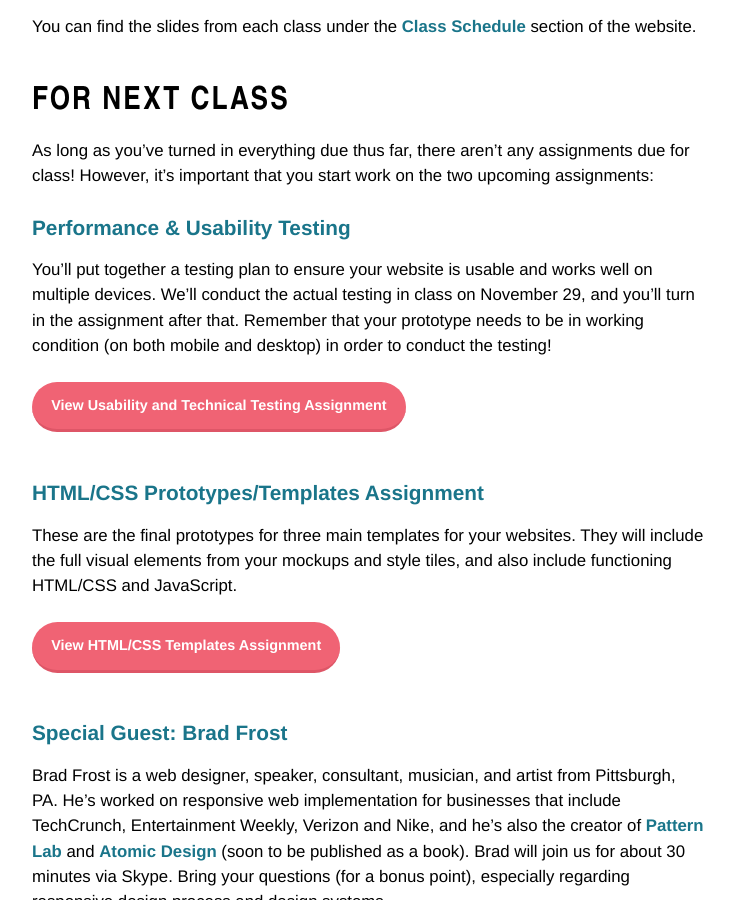
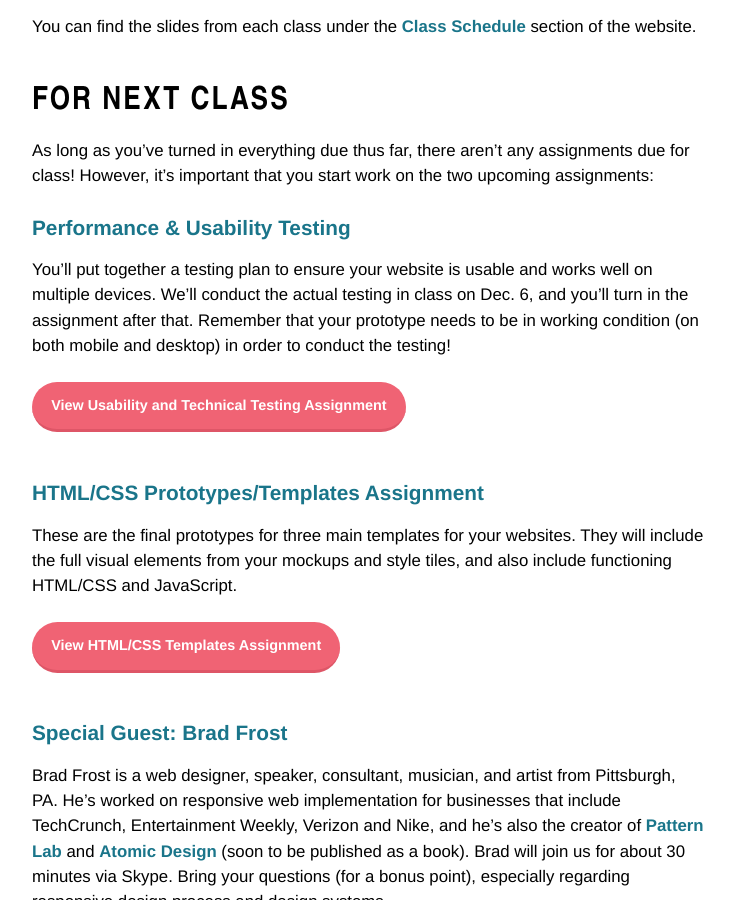
Before and after one commit to KentStateWeb/rwd, a Jekyll site: the page built from _posts/2016-11-20-week13-preview.md, in a window 1280 px wide and 900 px high, scrolled down 873 px. Shown: the whole window, without its empty margins (272-1006 px from the left). Built offline with Jekyll 4.4.1, drawn with Linux system fonts in a browser that asks for light colours.

Commit message:
Update due date of testing assignment

```diff
--- a/_posts/2016-11-20-week13-preview.md
+++ b/_posts/2016-11-20-week13-preview.md
@@ -25,7 +25,7 @@ As long as you've turned in everything due thus far, there aren't any assignment
 
 ### Performance & Usability Testing
 
-You'll put together a testing plan to ensure your website is usable and works well on multiple devices.  We'll conduct the actual testing in class on November 29, and you'll turn in the assignment after that.  Remember that your prototype needs to be in working condition (on both mobile and desktop) in order to conduct the testing!
+You'll put together a testing plan to ensure your website is usable and works well on multiple devices.  We'll conduct the actual testing in class on Dec. 6, and you'll turn in the assignment after that.  Remember that your prototype needs to be in working condition (on both mobile and desktop) in order to conduct the testing!
 
 <a href="http://rwdkent.com/class/assignments/testing" class="button small">View Usability and Technical Testing Assignment</a>
 
```
Also changed, not shown: _assignments/testing.md (+1 -1 lines), 1 other file.
